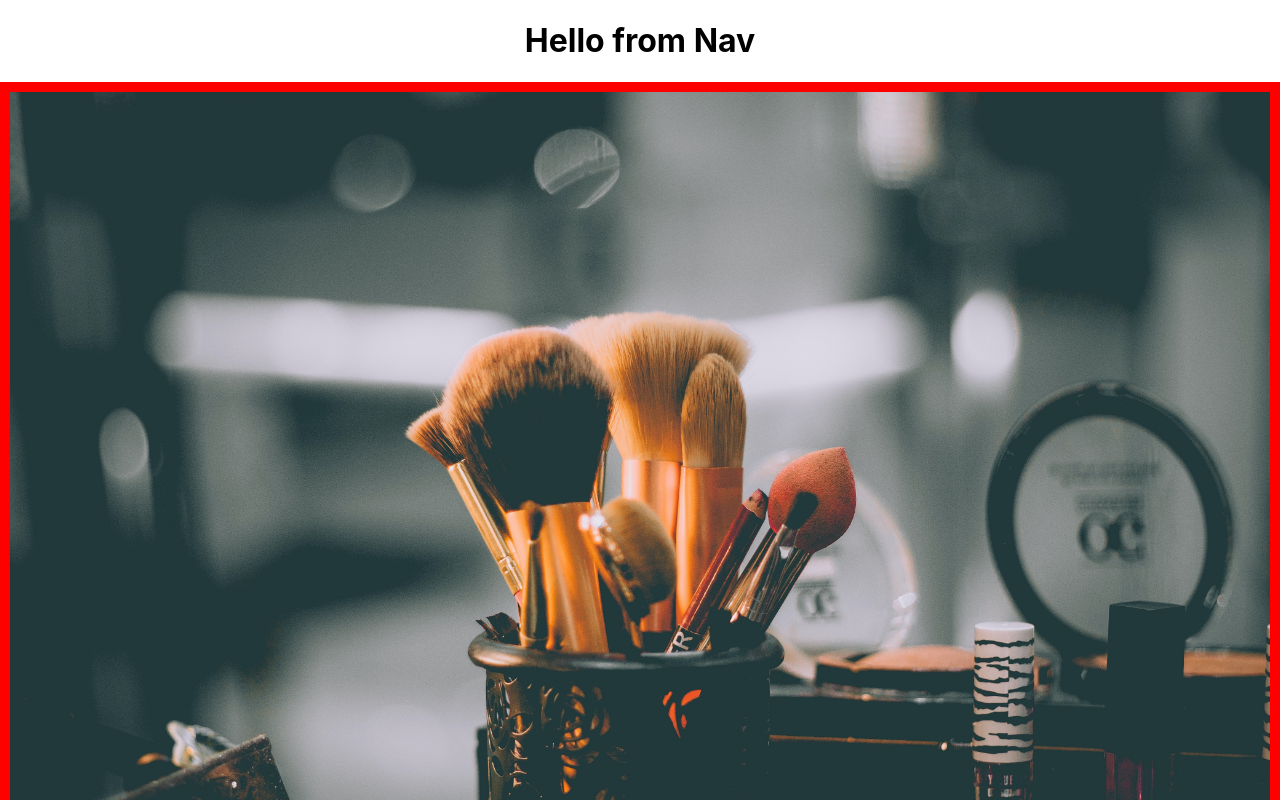
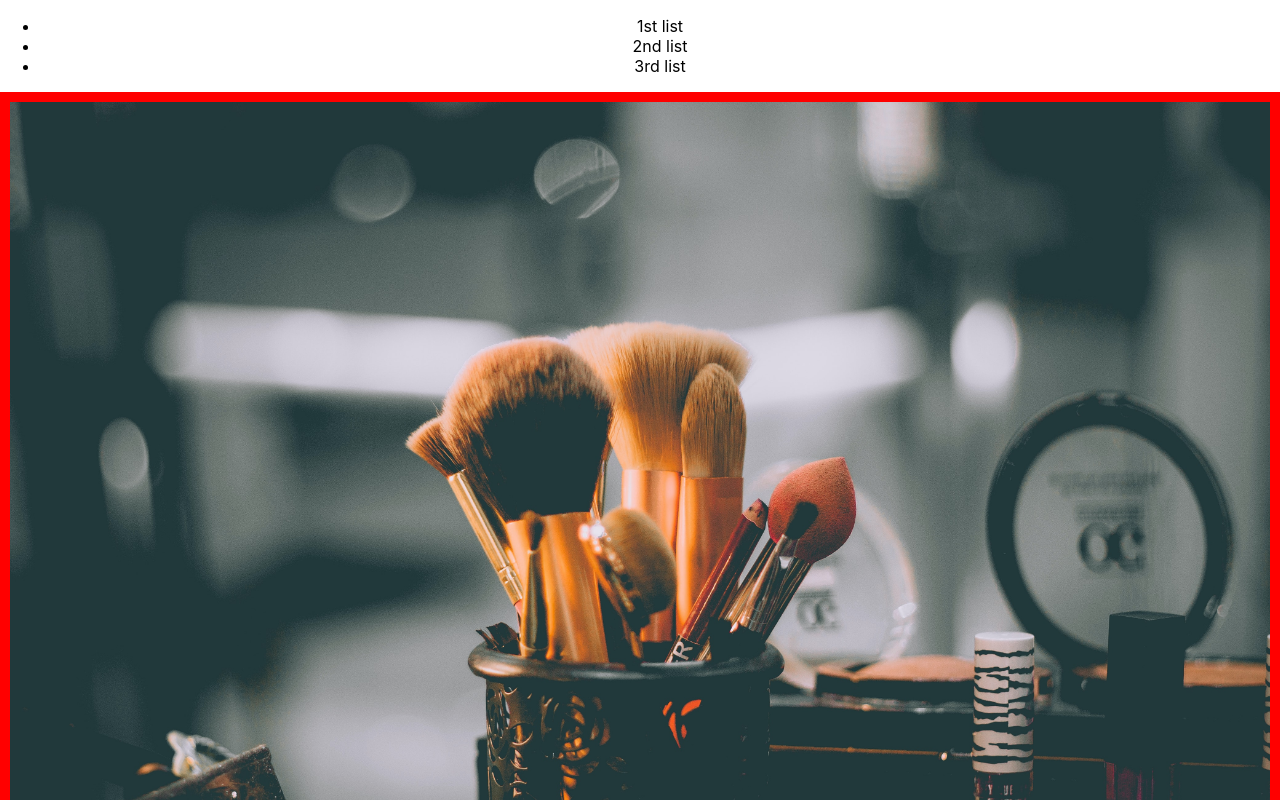
Before and after one commit to fcondori1/salon-nr, a React (Create React App) app: page / in a window 1280 px wide. Shown: the top 800 px of the page. Built offline with nearby package versions, Linux system fonts and the light colour scheme.

Commit message:
add list to nav

```diff
--- a/src/component/Nav/Nav.js
+++ b/src/component/Nav/Nav.js
@@ -1,11 +1,16 @@
-import React from 'react';
+import { Link } from 'react-router-dom';
+import './Nav.css';
 
 function Nav(props) {
-    return (
-        <div>
-            <h1>Hello from Nav</h1>
-        </div>
-    );
+	return (
+		<nav>
+			<ul>
+				<li>1st list</li>
+				<li>2nd list</li>
+				<li>3rd list</li>
+			</ul>
+		</nav>
+	);
 }
 
 export default Nav;
```
